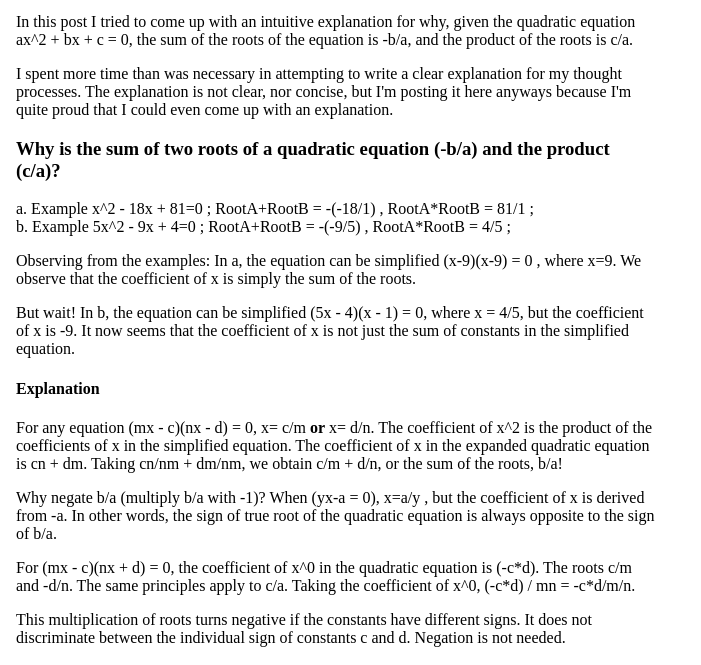
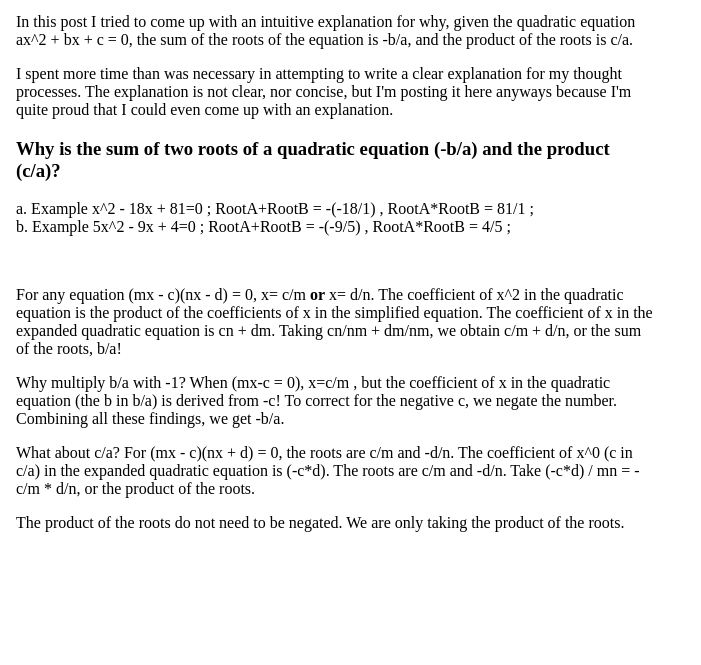
Before and after one commit to jeffHasBugs/pages, a plain HTML site: page blog/2022_sum_and_product.html in a window 1280 px wide. Shown: the part 135-800 px from the top of the page, without its empty margins (0-701 px from the left). Drawn offline with Linux system fonts and the light colour scheme.

Commit message:
Final tweak

```diff
--- a/blog/2022_sum_and_product.html
+++ b/blog/2022_sum_and_product.html
@@ -28,39 +28,26 @@
 	b. Example 5x^2 - 9x + 4=0 ; RootA+RootB = -(-9/5) , RootA*RootB = 4/5 ;
         </p>
 
-        <p>
-	Observing from the examples:
-        In a, the equation can be simplified (x-9)(x-9) = 0 , where x=9. We observe that the
-	coefficient of x is simply the sum of the roots.
-        </p>
-
-        <p>
-	But wait! In b, the equation can be simplified (5x - 4)(x - 1) = 0, where x = 4/5, but the coefficient
-        of x is -9. It now seems that the coefficient of x is not just the sum of constants in the simplified equation.
-        </p>
-
-        <h4> Explanation </h4>
+        <br>
         <p>
 	For any equation (mx - c)(nx - d) = 0, x= c/m <strong>or</strong> x= d/n.
-	The coefficient of x^2 is the product of the coefficients of x in the simplified equation.
+	The coefficient of x^2 in the quadratic equation is the product of the coefficients of x in the simplified equation.
 	The coefficient of x in the expanded quadratic equation is cn + dm. Taking  cn/nm + dm/nm,
         we obtain c/m + d/n, or the sum of the roots, b/a!
         </p>
 
         <p>
-	Why negate b/a (multiply b/a with -1)? When (yx-a = 0), x=a/y , but the coefficient of x is derived from -a.
-        In other words, the sign of true root of the quadratic equation is always opposite to the sign of b/a.
+	Why multiply b/a with -1? When (mx-c = 0), x=c/m , but the coefficient of x in the quadratic equation (the b in b/a) is
+        derived from -c! To correct for the negative c, we negate the number. Combining all these findings, we get -b/a.
         </p>
 
         <p>
-	For (mx - c)(nx + d) = 0, the coefficient of x^0 in the quadratic equation is (-c*d). The
-        roots c/m and -d/n.  The same principles apply to c/a. Taking the coefficient of x^0,
-        (-c*d) / mn = -c*d/m/n.
+        What about c/a? For (mx - c)(nx + d) = 0, the roots are c/m and -d/n. The coefficient of x^0 (c in c/a) in the expanded
+        quadratic equation is (-c*d). The roots are c/m and -d/n. Take (-c*d) / mn = -c/m * d/n, or the product of the roots.
         </p>
 
         <p>
-	This multiplication of roots turns negative if the constants have different signs. It does
-	not discriminate between the individual sign of constants c and d. Negation is not needed.
+        The product of the roots do not need to be negated. We are only taking the product of the roots.
         </p>
 
     </body>
```
